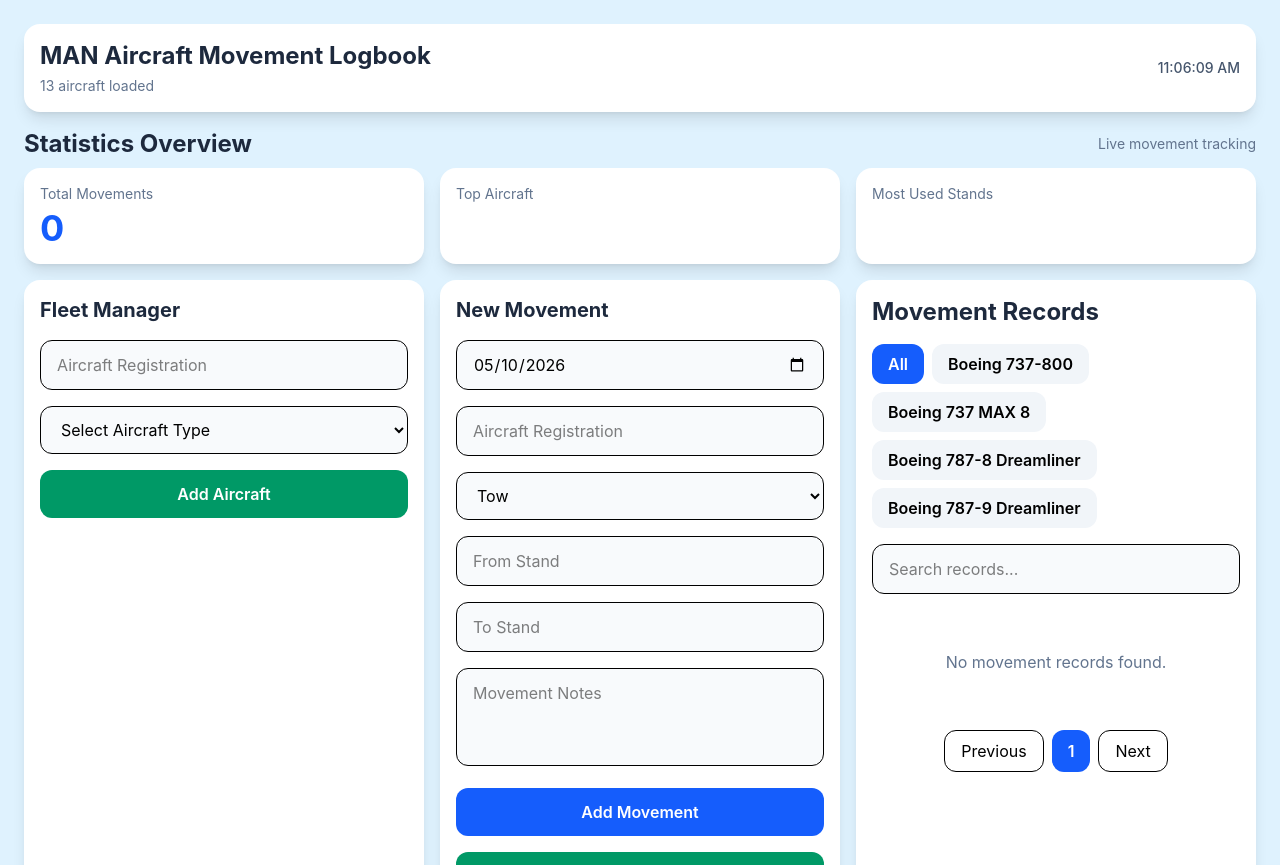
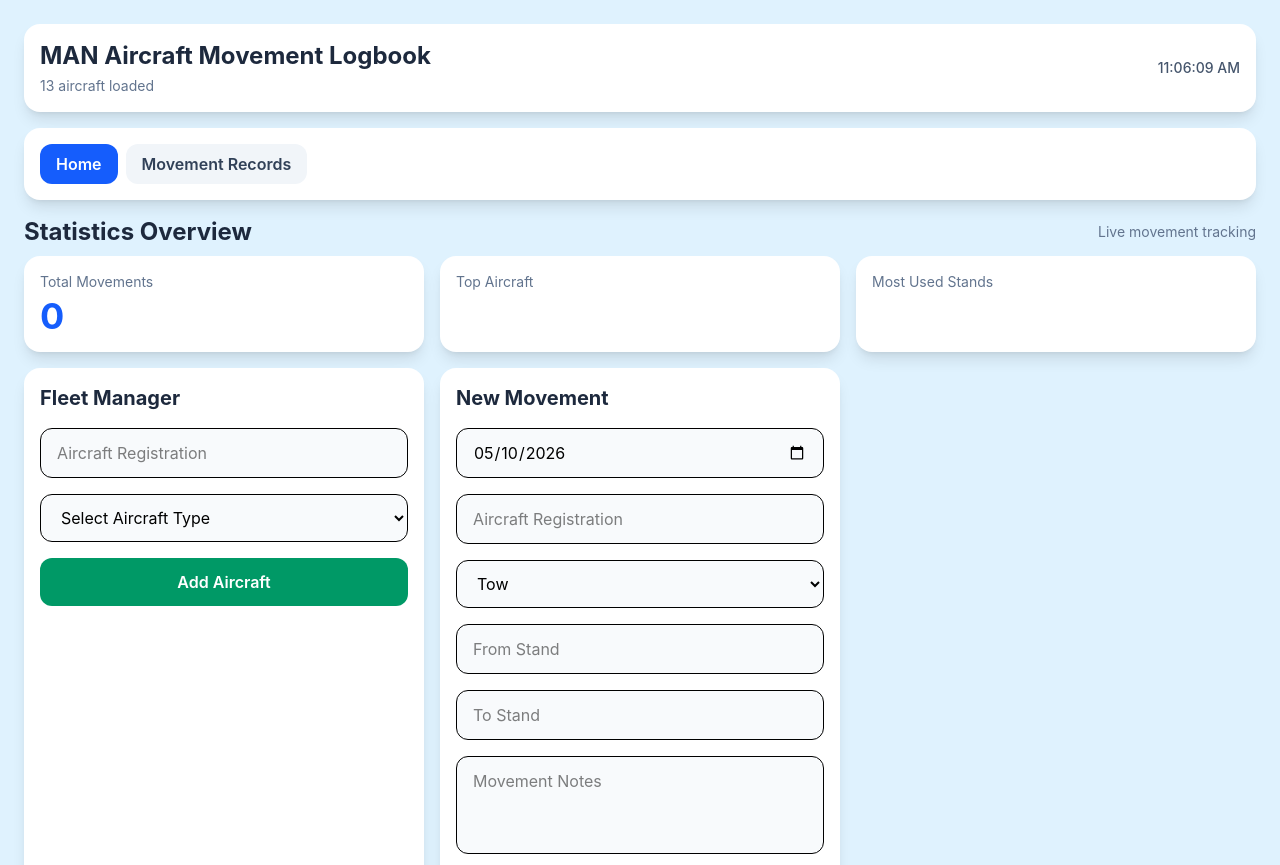
Before and after one commit to waynetaylor89/tui-logbook-v2, a React (Vite) app: page / in a window 1280 px wide. Shown: the top 865 px of the page. Built offline with nearby package versions, Linux system fonts and the light colour scheme.

Commit message:
Fix folder structure

```diff
--- a/src/App.jsx
+++ b/src/App.jsx
@@ -88,6 +88,7 @@ export default function AircraftMovementLogbook() {
 
   const [currentPage, setCurrentPage] = useState(1);
   const [activeTab, setActiveTab] = useState("ALL");
+  const [activePage, setActivePage] = useState("home");
 
   const recordsPerPage = 10;
 
@@ -231,6 +232,7 @@ export default function AircraftMovementLogbook() {
 const exportLogbook = () => {
   exportLogbookCSV(typeFilteredHistory);
 };
+
   return (
     <div className="min-h-screen bg-sky-200">
       <div className="min-h-screen bg-sky-100 p-3 lg:p-6">
@@ -238,26 +240,45 @@ const exportLogbook = () => {
 
           <Header fleetCount={fleet.length} />
 
-{/* Stats Section */}
+          <div className="bg-white rounded-2xl shadow-lg p-4 flex flex-wrap gap-2">
+            <button
+              onClick={() => setActivePage("home")}
+              className={`px-4 py-2 rounded-xl font-semibold ${
+                activePage === "home"
+                  ? "bg-blue-600 text-white"
+                  : "bg-slate-100 text-slate-700"
+              }`}
+            >
+              Home
+            </button>
+            <button
+              onClick={() => setActivePage("records")}
+              className={`px-4 py-2 rounded-xl font-semibold ${
+                activePage === "records"
+                  ? "bg-blue-600 text-white"
+                  : "bg-slate-100 text-slate-700"
+              }`}
+            >
+              Movement Records
+            </button>
+          </div>
+
+          {activePage === "home" ? (
+            <>
               <div className="space-y-2">
-
                 <div className="flex items-center justify-between">
                   <h2 className="text-2xl font-bold text-slate-800">
                     Statistics Overview
                   </h2>
-
                   <div className="text-sm text-slate-500">
                     Live movement tracking
                   </div>
                 </div>
 
                 <StatsCards stats={stats} />
-
               </div>
 
-{/* Main Grid */}
               <div className="grid lg:grid-cols-3 gap-4">
-
                 <FleetManager
                   newReg={newReg}
                   setNewReg={setNewReg}
@@ -286,8 +307,28 @@ const exportLogbook = () => {
                   showAircraftSuggestions={showAircraftSuggestions}
                   setShowAircraftSuggestions={setShowAircraftSuggestions}
                   addLogEntry={addLogEntry}
-              exportLogbook={exportLogbook}
                 />
+
+                <div className="hidden lg:block"></div>
+              </div>
+            </>
+          ) : (
+            <div className="space-y-4">
+              <div className="bg-white rounded-2xl shadow-lg p-4">
+                <div className="flex items-center justify-between gap-4 flex-wrap">
+                  <div>
+                    <h2 className="text-2xl font-bold text-slate-800">
+                      Movement Records
+                    </h2>
+                    <div className="text-sm text-slate-500">
+                      View all saved records in one place.
+                    </div>
+                  </div>
+                  <div className="text-sm text-slate-500">
+                    {history.length} records total
+                  </div>
+                </div>
+              </div>
 
               <RecordsPanel
                 paginatedHistory={paginatedHistory}
@@ -301,9 +342,11 @@ const exportLogbook = () => {
                 currentPage={currentPage}
                 setCurrentPage={setCurrentPage}
                 typeFilteredHistory={typeFilteredHistory}
+                exportLogbook={exportLogbook}
               />
+            </div>
+          )}
 
-          </div>
         </div>
       </div>
     </div>
--- a/src/Components/MovementForm.jsx
+++ b/src/Components/MovementForm.jsx
@@ -17,7 +17,6 @@ export default function MovementForm({
   showAircraftSuggestions,
   setShowAircraftSuggestions,
   addLogEntry,
-  exportLogbook,
 }) {
   return (
     <div className="bg-white rounded-2xl shadow-lg p-4 space-y-4">
@@ -130,13 +129,6 @@ export default function MovementForm({
         Add Movement
       </button>
 
-      <button
-        onClick={exportLogbook}
-        className="w-full bg-emerald-600 text-white py-3 rounded-xl font-semibold"
-      >
-        Export CSV
-      </button>
-
     </div>
   );
 }
--- a/src/Components/RecordsPanel.jsx
+++ b/src/Components/RecordsPanel.jsx
@@ -10,6 +10,7 @@ export default function RecordsPanel({
   currentPage,
   setCurrentPage,
   typeFilteredHistory,
+  exportLogbook,
 }) {
   return (
     <div className="bg-white rounded-2xl shadow-lg p-4">
@@ -20,6 +21,12 @@ export default function RecordsPanel({
   <h2 className="text-2xl font-bold text-slate-800">
     Movement Records
   </h2>
+  <button
+    onClick={exportLogbook}
+    className="px-4 py-2 rounded-xl bg-emerald-600 text-white font-semibold"
+  >
+    Export CSV
+  </button>
 </div>
 
         {/* Aircraft Type Tabs */}
```
Lines whose indentation alone changed are shown as unchanged.
